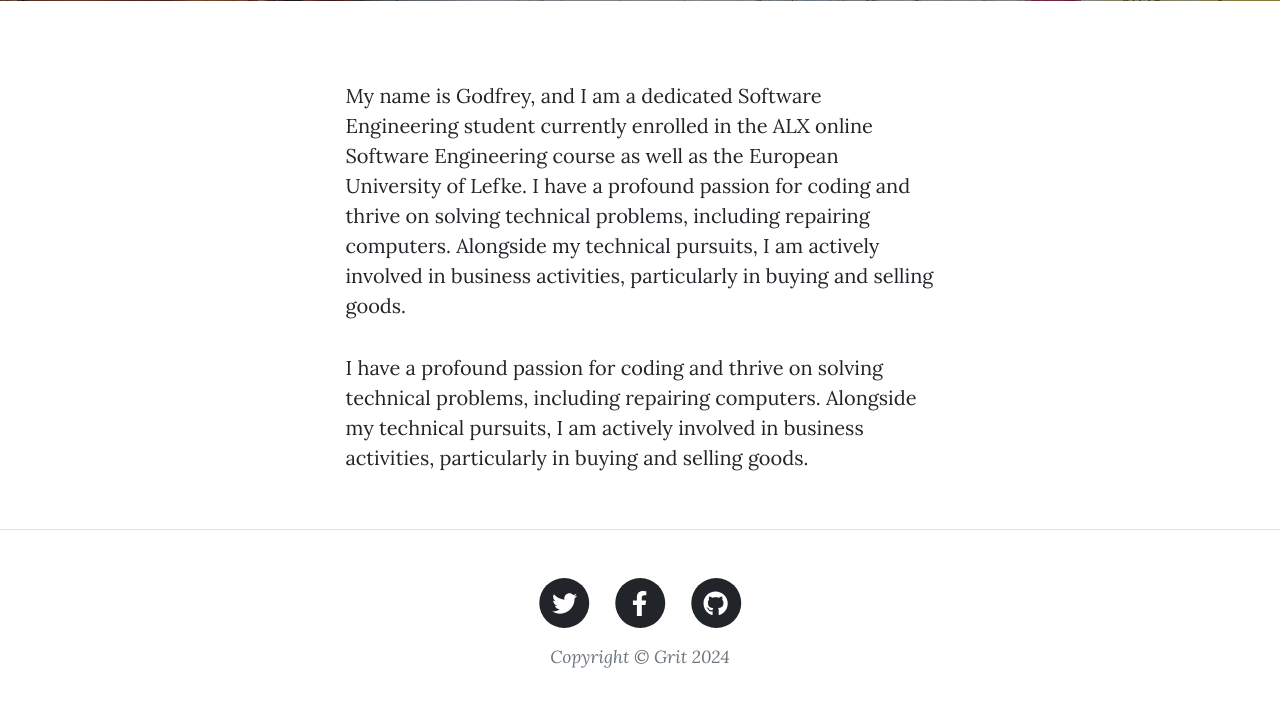
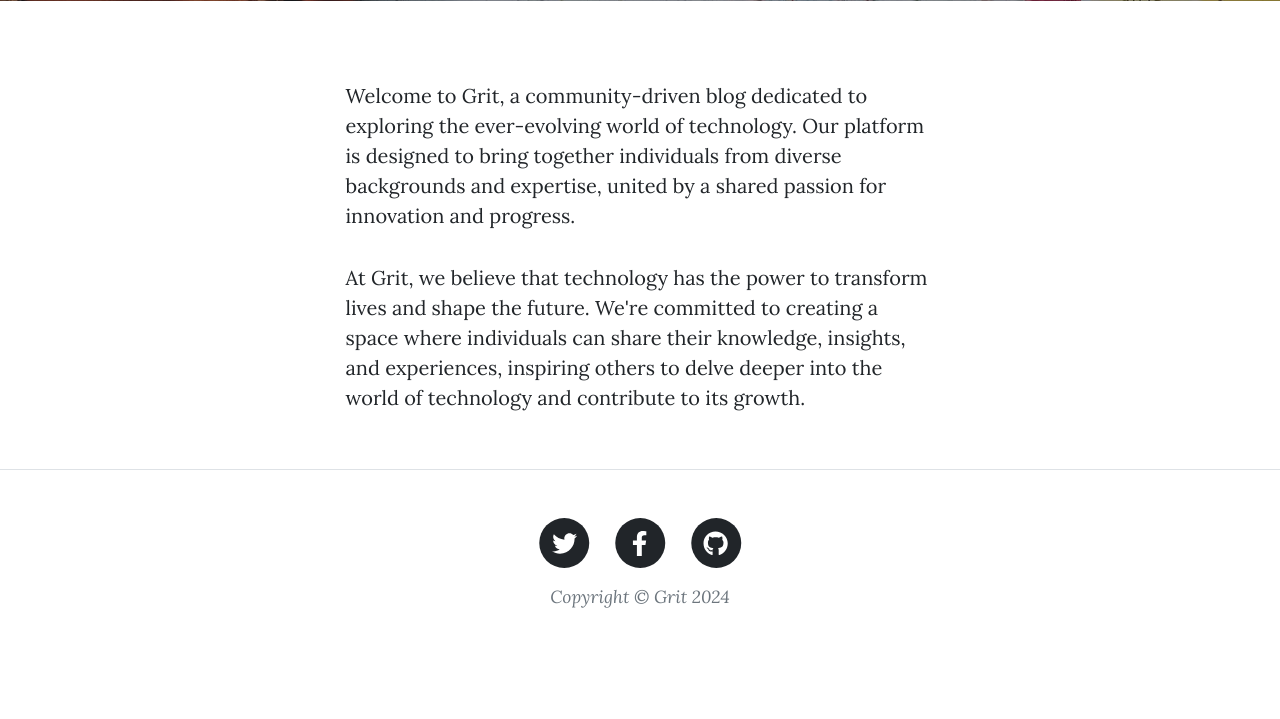
Before and after one commit to godfreydekew/Grit_Blog, a Flask app: page /about in a window 1280 px wide. Shown: the part 531-1250 px from the top of the page. After the commit the page ends 1139 px from the top, so only its background shows below. Run offline with Flask 3, Linux system fonts and the light colour scheme; some libraries are stand-ins or nearby versions.

Commit message:
Add social links

```diff
--- a/main.py
+++ b/main.py
@@ -89,7 +89,7 @@ def get_all_posts():
 def show_post(post_id):
     '''
     This function returns a single blog post
-    with given i din the database
+    with given id in the database
 
     returns:
         str: The Post HTML page
--- a/templates/about.html
+++ b/templates/about.html
@@ -23,17 +23,13 @@
       <div class="col-md-10 col-lg-8 col-xl-7">
         <p>
 
-        </p>My name is Godfrey, and I am a dedicated Software Engineering student
-        currently enrolled in the ALX online Software Engineering course as well as the
-        European University of Lefke. I have a profound passion for coding and thrive on
-        solving technical problems, including repairing computers. Alongside my technical
-        pursuits, I am actively involved in business activities, particularly in buying and
-        selling goods.
+        </p>
+          Welcome to Grit, a community-driven blog dedicated to exploring the ever-evolving world of technology. Our platform is designed to bring
+          together individuals from diverse backgrounds and expertise, united by a shared passion for innovation and progress.
         <p>
-         I have a profound passion for coding and thrive on
-        solving technical problems, including repairing computers. Alongside my technical
-        pursuits, I am actively involved in business activities, particularly in buying and
-        selling goods.
+          At Grit, we believe that technology has the power to transform lives and shape the future.
+          We're committed to creating a space where individuals can share their knowledge,
+          insights, and experiences, inspiring others to delve deeper into the world of technology and contribute to its growth.
         </p>
       </div>
     </div>
--- a/templates/footer.html
+++ b/templates/footer.html
@@ -5,7 +5,7 @@
                     <div class="col-md-10 col-lg-8 col-xl-7">
                         <ul class="list-inline text-center">
                             <li class="list-inline-item">
-                                <a href="#!">
+                                <a href="https://twitter.com/godfrey23_">
                                     <span class="fa-stack fa-lg">
                                         <i class="fas fa-circle fa-stack-2x"></i>
                                         <i class="fab fa-twitter fa-stack-1x fa-inverse"></i>
@@ -21,7 +21,7 @@
                                 </a>
                             </li>
                             <li class="list-inline-item">
-                                <a href="#!">
+                                <a href="https://github.com/godfreydekew">
                                     <span class="fa-stack fa-lg">
                                         <i class="fas fa-circle fa-stack-2x"></i>
                                         <i class="fab fa-github fa-stack-1x fa-inverse"></i>
```
Also changed, not shown: tests.py (+5 -4 lines), instance/posts.db.
